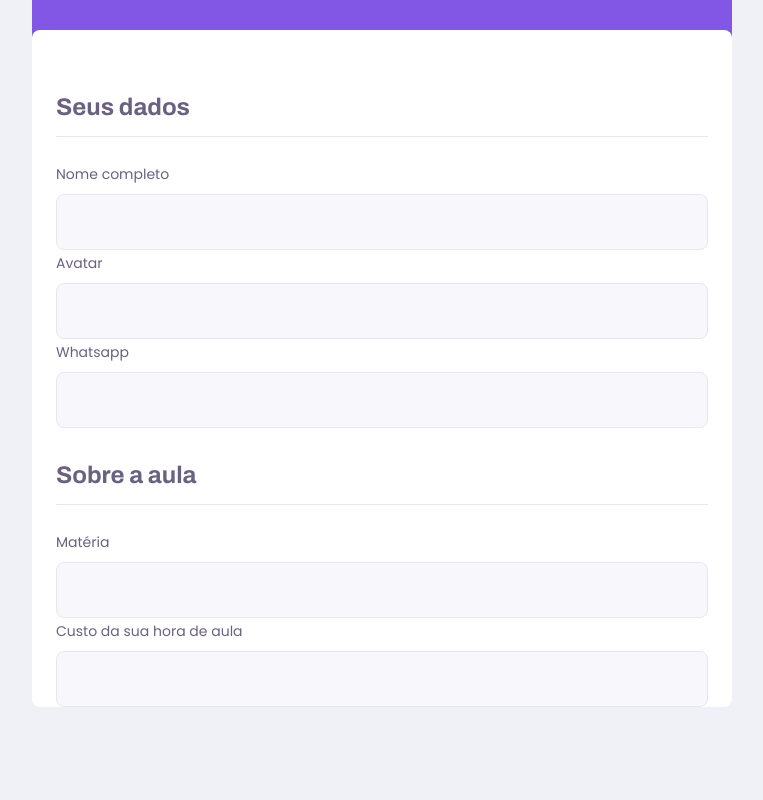
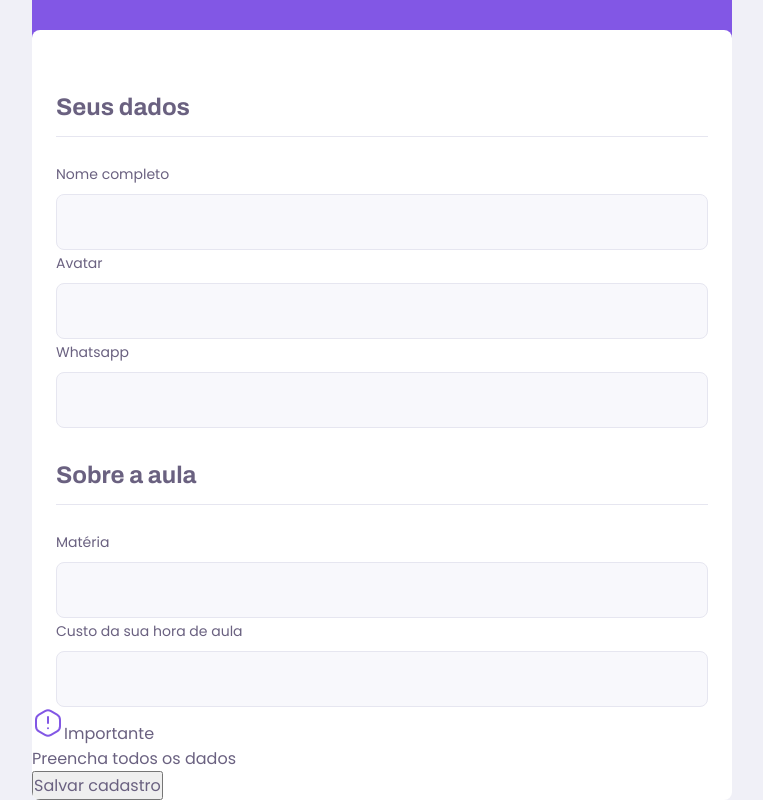
Before and after one commit to emanuel71jo/next-level-week-02-proffy, a React (Create React App) app in the folder web/: page /give-classes in a window 1280 px wide. Shown: the part 278-1078 px from the top of the page, without its empty margins (258-1021 px from the left). Before the commit the page ends 985 px from the top, so only its background shows below. Built offline with nearby package versions, Linux system fonts and the light colour scheme.

Commit message:
Adição do footer no TeacherForm

```diff
--- a/web/src/pages/TeacherForm/index.tsx
+++ b/web/src/pages/TeacherForm/index.tsx
@@ -1,8 +1,11 @@
 import React from "react";
+
 import PageHeader from "../../components/PageHeader";
+import Input from "../../components/Input";
+
+import warningIcon from "../../assets/images/icons/warning.svg";
 
 import "./styles.css";
-import Input from "../../components/Input";
 
 const TeacherForm: React.FC = () => {
   return (
@@ -26,6 +29,16 @@ const TeacherForm: React.FC = () => {
           <Input label="Matéria" name="subject" type="text" />
           <Input label="Custo da sua hora de aula" name="cost" type="text" />
         </fieldset>
+
+        <footer>
+          <p>
+            <img src={warningIcon} alt="Aviso importante" />
+            Importante <br />
+            Preencha todos os dados
+          </p>
+
+          <button type="button">Salvar cadastro</button>
+        </footer>
       </main>
     </div>
   );
```
